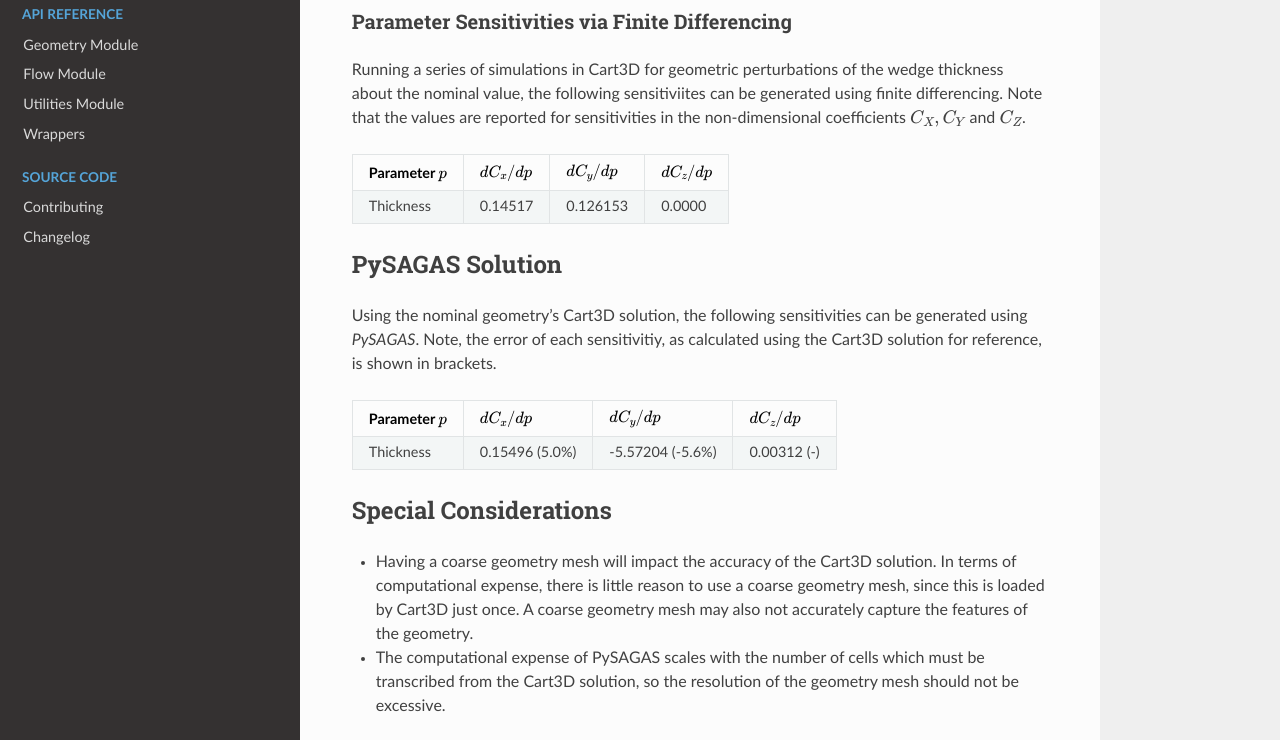
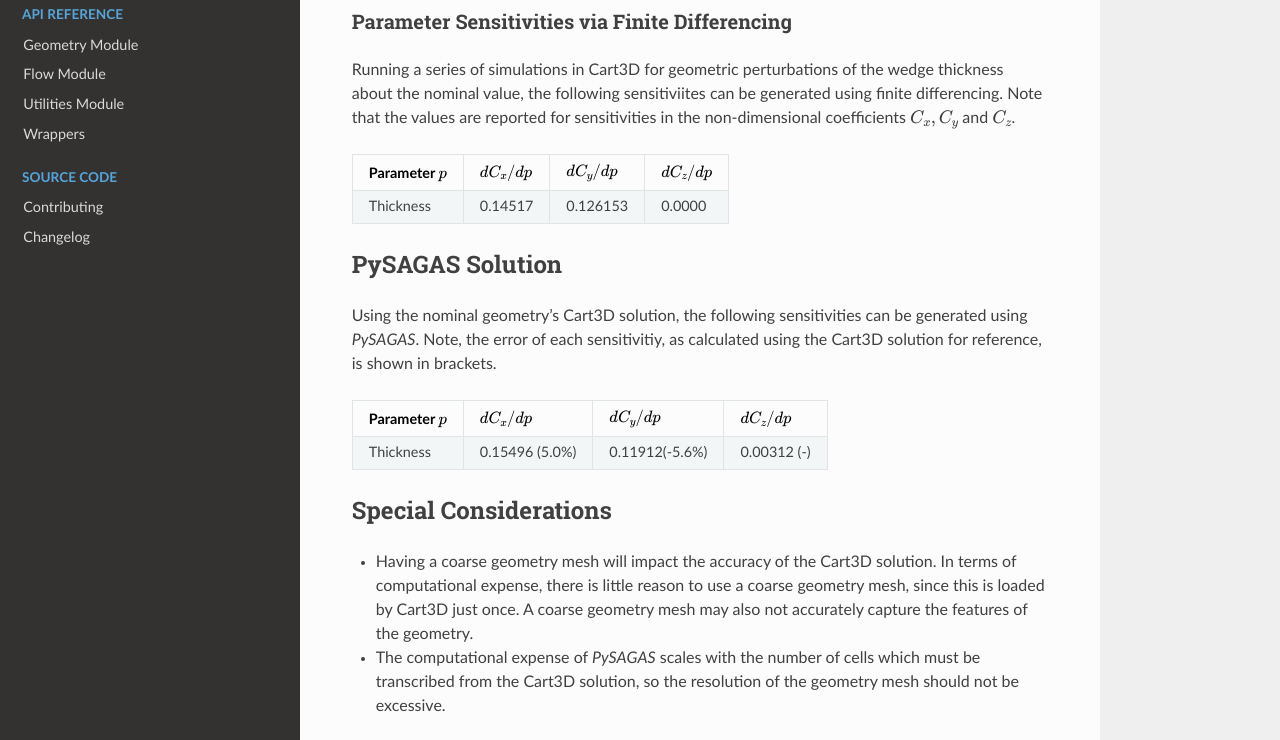
Before and after one commit to kieran-mackle/pysagas, a Sphinx documentation site: the page built from docs/source/examples/sharp_wedge.md, in a window 1280 px wide and 1400 px high, scrolled down 1707 px. Shown: the part 493-1233 px from the top of the window. Built offline with Sphinx 7.4.7 and the Read the Docs theme 2.0.0, drawn with Linux system fonts in a browser that asks for light colours.

Commit message:
docs(sharp_wedge.md): fixed results reports

```diff
--- a/docs/source/examples/sharp_wedge.md
+++ b/docs/source/examples/sharp_wedge.md
@@ -43,7 +43,7 @@
 value, the following sensitiviites can be generated using
 finite differencing. Note that the values are reported for
 sensitivities in the non-dimensional coefficients
-$C_X, C_Y$ and $C_Z$.
+$C_x, C_y$ and $C_z$.
 
 
 |  Parameter $p$  | $dC_x/dp$ | $dC_y/dp$ | $dC_z/dp$ |
@@ -59,7 +59,7 @@
 
 |  Parameter $p$  | $dC_x/dp$ | $dC_y/dp$ | $dC_z/dp$ |
 |-----------------|-----------|-----------|-----------|
-| Thickness       |  0.15496 (5.0%) | -5.57204 (-5.6%)  |  0.00312 (-) |
+| Thickness       |  0.15496 (5.0%) | 0.11912(-5.6%)  |  0.00312 (-) |
 
 
 
@@ -70,6 +70,6 @@
 reason to use a coarse geometry mesh, since this is loaded by Cart3D
 just once. A coarse geometry mesh may also not accurately capture
 the features of the geometry.
-- The computational expense of PySAGAS scales with the number of
+- The computational expense of *PySAGAS* scales with the number of
 cells which must be transcribed from the Cart3D solution, so the
 resolution of the geometry mesh should not be excessive.
```
Also changed, not shown: 1 other file.
